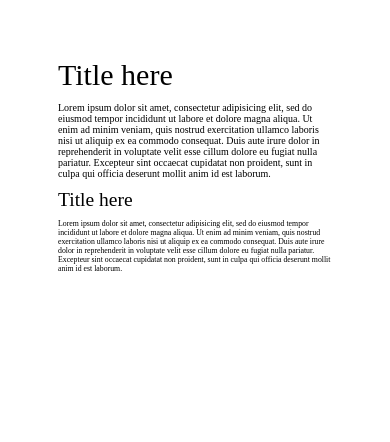
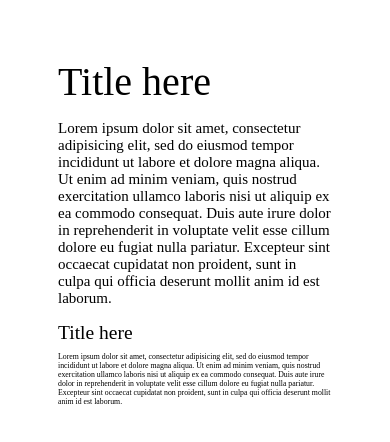
Before and after one commit to BoualemSasfi/HTML_CSS_RESPONSIVE_TEXT, a plain HTML site: page index.html in a window 390 px wide. Drawn offline with Linux system fonts and the light colour scheme.

Commit message:
update css

```diff
--- a/style.css
+++ b/style.css
@@ -6,10 +6,10 @@ padding: 50px;
 /* If the screen size is 600px wide or less, set the font-size of <div> to 30px */
 @media only screen and (max-width: 600px) {
   .container a {
-    font-size: 30px;
+    font-size: 40px;
   }
   .container p {
-    font-size: 10px;
+    font-size: 15px;
   }
 }
 
```
